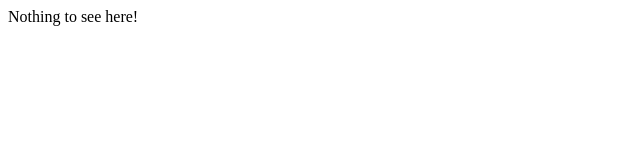
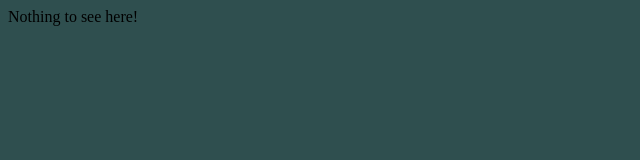
Before and after one commit to 5urv3y/3ds-custom-home-menu-documentation, a plain HTML site: page index.html in a window 1280 px wide. Shown: the whole page, without its empty margins (0-640 px from the left). Drawn offline with Linux system fonts and the light colour scheme.

Commit message:
Linked stylesheet

```diff
--- a/index.html
+++ b/index.html
@@ -1,4 +1,5 @@
 <head>
+	<link rel="stylesheet" href="/css/index.css">
 	<title>3DS Custom Home Menu Docs</title>
 </head>
 
```
